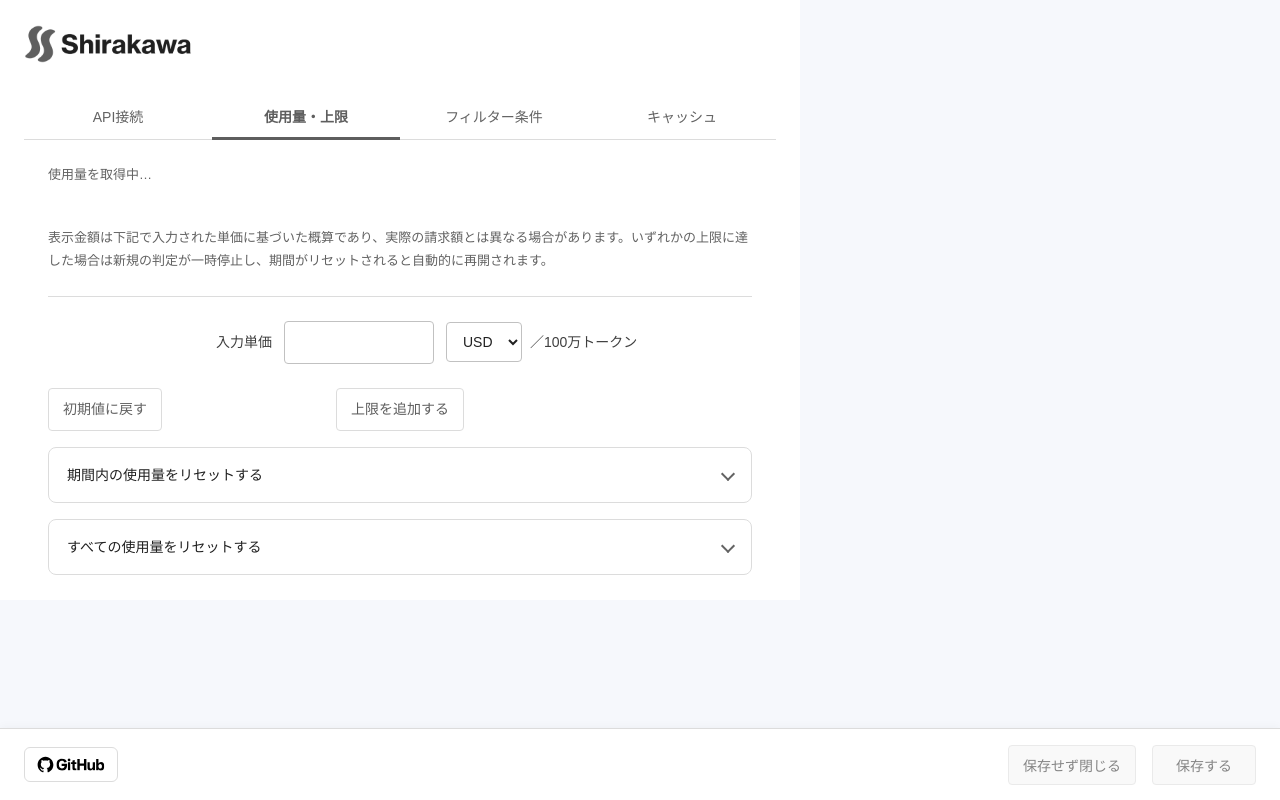
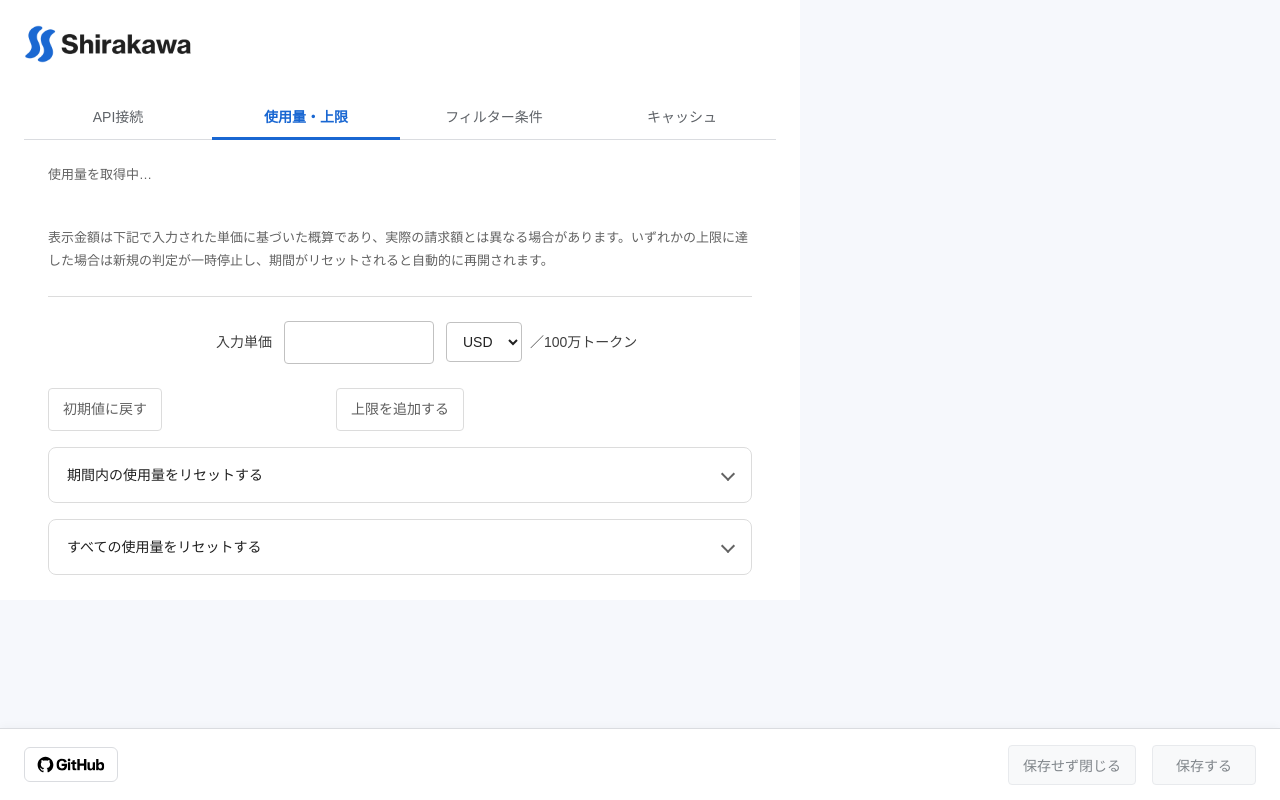
Before and after one commit to midorisawa/Shirakawa, a browser extension: page src/options/index.html in a window 1280 px wide. Drawn offline with Linux system fonts and the light colour scheme; files whose address does not match are found by name.

Commit message:
fix(options): 無効時のグレースケール対象を設定パネルに絞る
ページ全体と保存フッターへの色変換をやめ、使用量とルールのパネルに適用する。
操作部や他の設定まで停止中に見える状態を避けるため。

```diff
--- a/src/options/index.css
+++ b/src/options/index.css
@@ -20,7 +20,7 @@ html { width: 800px; height: 600px; overflow: hidden; }
 /* 実ポップアップの幅800pxを要求し、自動サイズ計算で横方向に超過させない */
 body { width: 100%; height: 100%; margin: 0; background: #fff; overflow-x: auto; overflow-y: scroll; scroll-padding-bottom: calc(var(--save-bar-height) + 24px); }
 .page-shell { width: 100%; padding: 24px 24px var(--save-bar-height); }
-body:has(#enabled:not(:checked)) :is(.page-shell, .save-bar) { filter: grayscale(1); }
+body:has(#enabled:not(:checked)) :is(#panel-usage, #panel-rules) { filter: grayscale(1); }
 .app-title { display: flex; align-items: center; gap: 12px; }
 .app-header { display: flex; align-items: center; justify-content: space-between; flex-wrap: wrap; gap: 16px; }
 .app-title img { display: block; width: 168px; height: auto; flex: 0 0 auto; }
```
